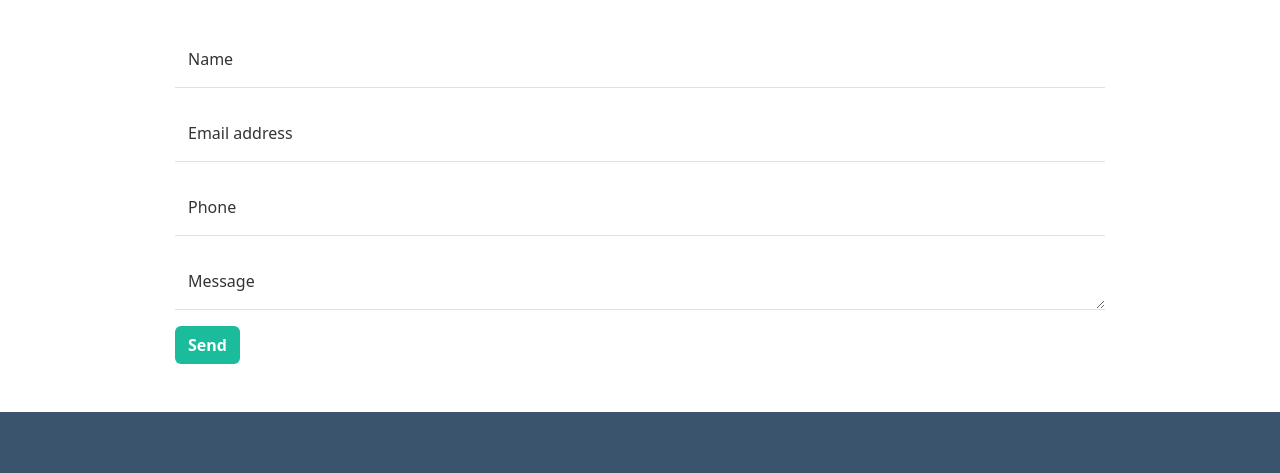
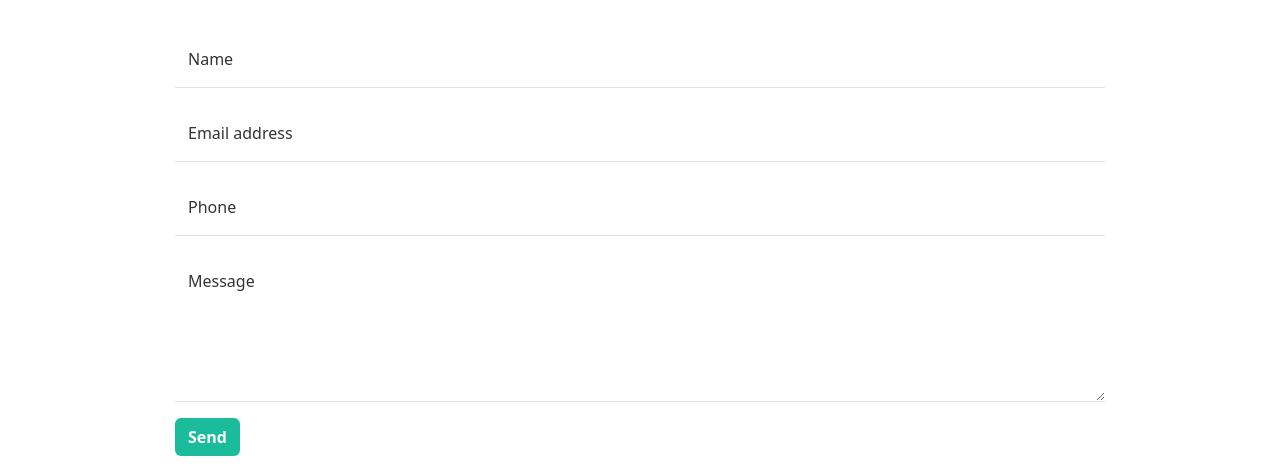
Before and after one commit to jfmarkan/html-css-bootstrap-freelancer, a plain HTML site: page index.html in a window 1280 px wide. Shown: the part 1941-2414 px from the top of the page. Drawn offline with nearby package versions, Linux system fonts and the light colour scheme.

Commit message:
Dont know what changed, I started the computer and there was a change unsubmited

```diff
--- a/index.html
+++ b/index.html
@@ -139,7 +139,7 @@
                             <label for="floatingPhone">Phone</label>
                         </div>
                         <div class="form-floating mb-3">
-                            <textarea class="form-control rounded-0 border-0 border-bottom" id="floatingMessage" placeholder="Message" rows="5"></textarea>
+                            <textarea class="form-control rounded-0 border-0 border-bottom" id="floatingMessage" placeholder="Message" style="height: 150px"></textarea>
                             <label for="floatingMessage">Message</label>
                         </div>
                         <button type="submit" class="btn my_btn-form fw-semibold">Send</button>
```
